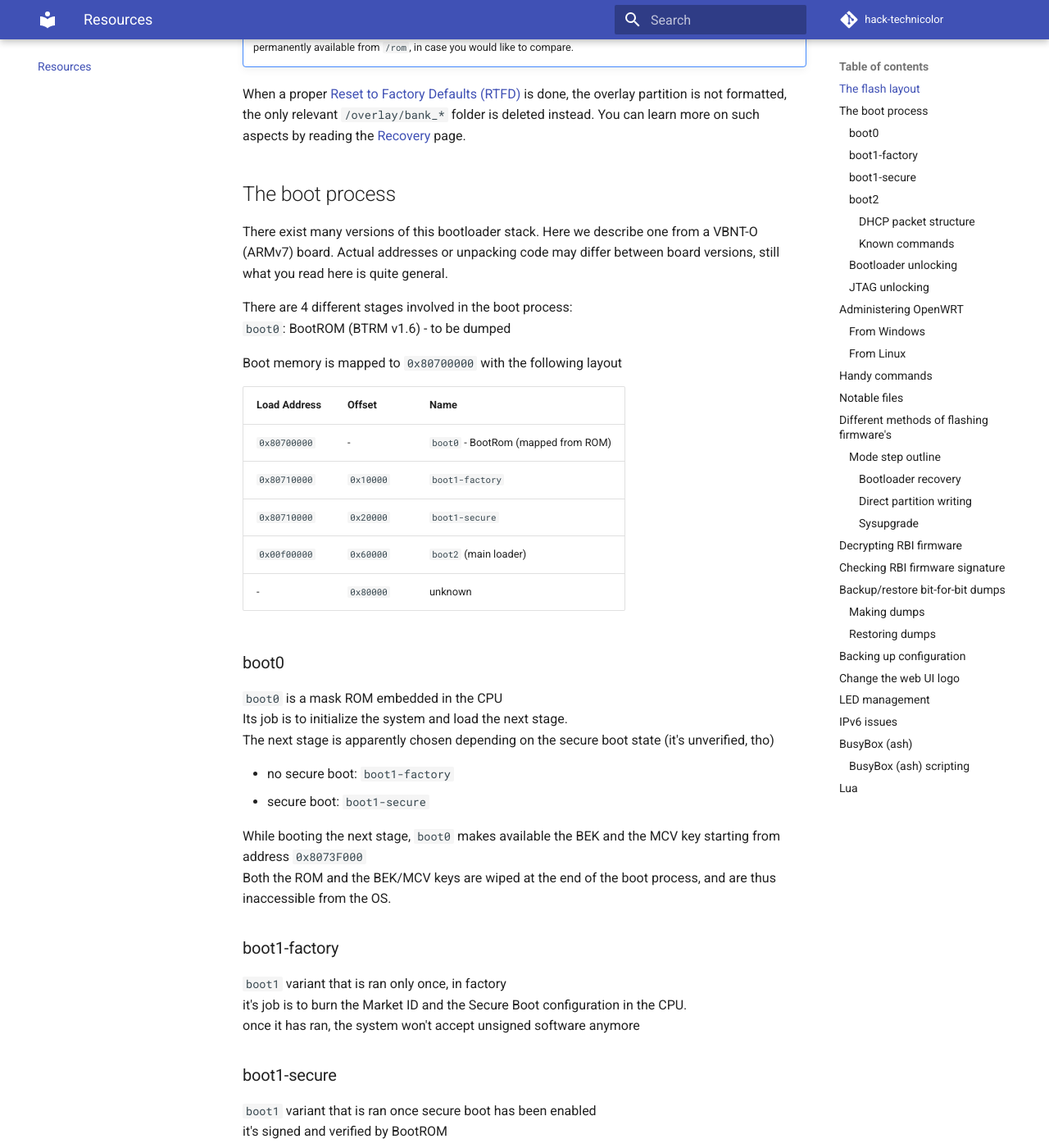
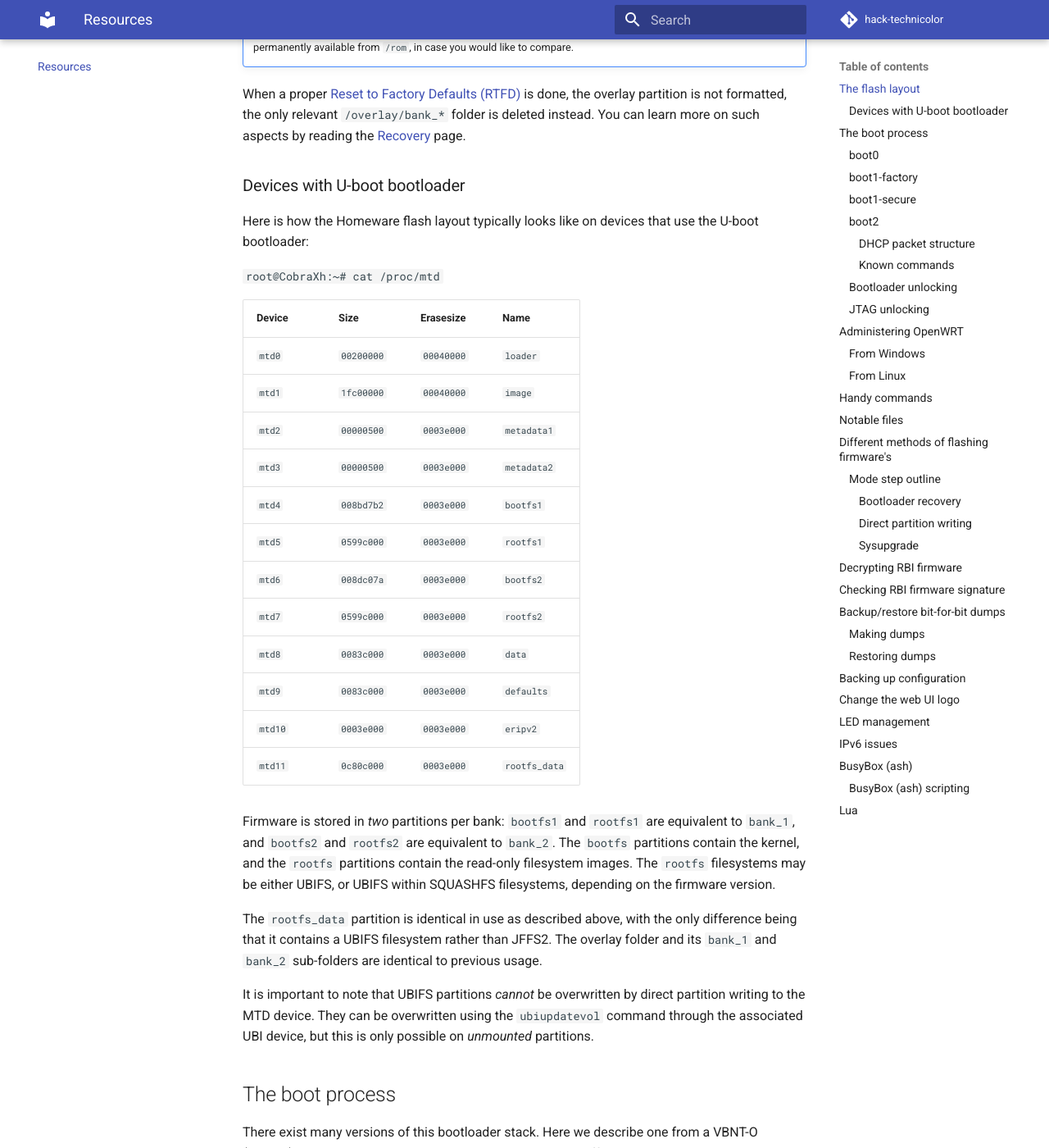
Before and after one commit to hack-technicolor/hack-technicolor, an MkDocs documentation site: the page built from docs/Resources.md, in a window 1280 px wide and 1400 px high, scrolled down 1288 px. Shown: the whole window at 82% size. Built offline with MkDocs 1.6.1 and Material for MkDocs 9.7.7, drawn with Linux system fonts in a browser that asks for light colours; comment, search, counter and statistics services are not loaded; some of the changed text lies outside the part shown.

Commit message:
Added Telstra Smart Modem Gen 3 (CobraXh) (#262)
* Added Telstra Smart Modem Gen 3

* Changed reference to ARM64 boards

* Reverted RBI change + changed PKGTB to ref U-boot

* Cannot restore ubifs rootfs_data dump

```diff
--- a/docs/Resources.md
+++ b/docs/Resources.md
@@ -27,6 +27,33 @@ The `rootfs_data` (formerly `userfs`) partition holds whatever file change (conf
     You can directly access `/overlay` folder in case you want to backup stuff or revert some change you made. Every change made to the root filesystem will immediately appear in there. Remember, original versions of modified file are permanently available from `/rom`, in case you would like to compare.
 
 When a proper [Reset to Factory Defaults (RTFD)](../Recovery/#reset-to-factory-defaults-rtfd) is done, the overlay partition is not formatted, the only relevant `/overlay/bank_*` folder is deleted instead. You can learn more on such aspects by reading the [Recovery](../Recovery/) page.
+
+### Devices with U-boot bootloader
+
+Here is how the Homeware flash layout typically looks like on devices that use the U-boot bootloader:
+
+`root@CobraXh:~# cat /proc/mtd`
+
+| Device  | Size       | Erasesize   | Name          |
+|:--------|:-----------|:------------|:--------------|
+| `mtd0`  | `00200000` | `00040000`  | `loader`      |
+| `mtd1`  | `1fc00000` | `00040000`  | `image`       |
+| `mtd2`  | `00000500` | `0003e000`  | `metadata1`   |
+| `mtd3`  | `00000500` | `0003e000`  | `metadata2`   |
+| `mtd4`  | `008bd7b2` | `0003e000`  | `bootfs1`     |
+| `mtd5`  | `0599c000` | `0003e000`  | `rootfs1`     |
+| `mtd6`  | `008dc07a` | `0003e000`  | `bootfs2`     |
+| `mtd7`  | `0599c000` | `0003e000`  | `rootfs2`     |
+| `mtd8`  | `0083c000` | `0003e000`  | `data`        |
+| `mtd9`  | `0083c000` | `0003e000`  | `defaults`    |
+| `mtd10` | `0003e000` | `0003e000`  | `eripv2`      |
+| `mtd11` | `0c80c000` | `0003e000`  | `rootfs_data` |
+
+Firmware is stored in *two* partitions per bank: `bootfs1` and `rootfs1` are equivalent to `bank_1`, and `bootfs2` and `rootfs2` are equivalent to `bank_2`. The `bootfs` partitions contain the kernel, and the `rootfs` partitions contain the read-only filesystem images. The `rootfs` filesystems may be either UBIFS, or UBIFS within SQUASHFS filesystems, depending on the firmware version.
+
+The `rootfs_data` partition is identical in use as described above, with the only difference being that it contains a UBIFS filesystem rather than JFFS2. The overlay folder and its `bank_1` and `bank_2` sub-folders are identical to previous usage.
+
+It is important to note that UBIFS partitions *cannot* be overwritten by direct partition writing to the MTD device. They can be overwritten using the `ubiupdatevol` command through the associated UBI device, but this is only possible on *unmounted* partitions.
 
 ## The boot process
 
@@ -256,6 +283,9 @@ You can get a firmware image flashed by using one of the following modes:
 
 #### Direct partition writing
 
+!!! info "Devices that use ubifs filesystems"
+    Devices that have `ubifs` filesystems (instead of the more common `jffs2` filesystems) *cannot* use direct partition writing to modify the active bank. The ubifs file system cannot be written whilst mounted.
+
 * The firmware is usually transferred to the gateway temp filesystem via SSH/SCP or USB drive.
 * The firmware image is directly written to the bank you specify on the command line.
 * This flashing method requires root access to a booted firmware.
@@ -300,6 +330,9 @@ This guide will show you how to dump a bit-for-bit clone of any partition and re
 
 !!! info "Decrypted RBI _v.s._ bank dumps"
     Decrypted RBI firmwares are the same as `bank_1` or `bank_2` dumps except for their first four bytes. A correctly decrypted RBI starts with a sequence of four `0xFF`. You can edit these bytes to `0x00` and use the resulting file as a bank dump to be restored.
+
+!!! warning "Devices that use ubifs filesystems"
+    You *cannot* use these commands on partitions that contain `ubifs` filesystems.
 
 ### Making dumps
 
--- a/mkdocs.yml
+++ b/mkdocs.yml
@@ -55,6 +55,7 @@ nav:
     - 'Firmware Repository': 'Repository.md'
     - 'Other guides':
       - 'Safe Firmware Upgrade': 'Upgrade.md'
+      - 'Safe Firmware Upgrade (U-boot bootloader)': 'Upgrade-pkgtb.md'
       - 'Hardening Root Access': 'Hardening.md'
       - 'Unlock Functionality': 'Unlock.md'
     - 'Recovery': 'Recovery.md'
```
Also changed, not shown: docs/Recovery.md (+8 -6 lines), docs/Repository.md (+14 -0 lines), docs/Upgrade-pkgtb.md (added, +193 -0 lines), docs/Upgrade.md (+3 -0 lines), docs/images/winscp_pkgtb_upload.png (added), 2 other files.
